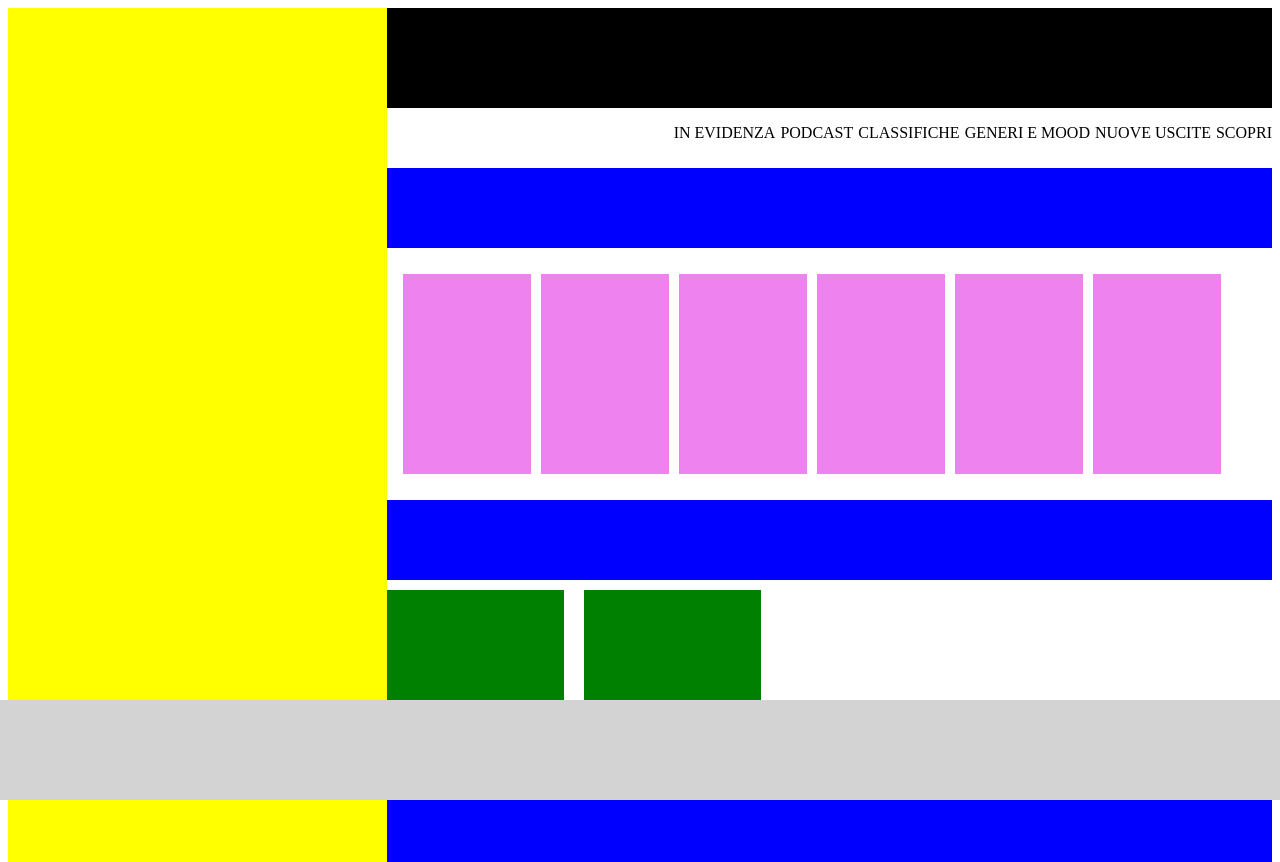
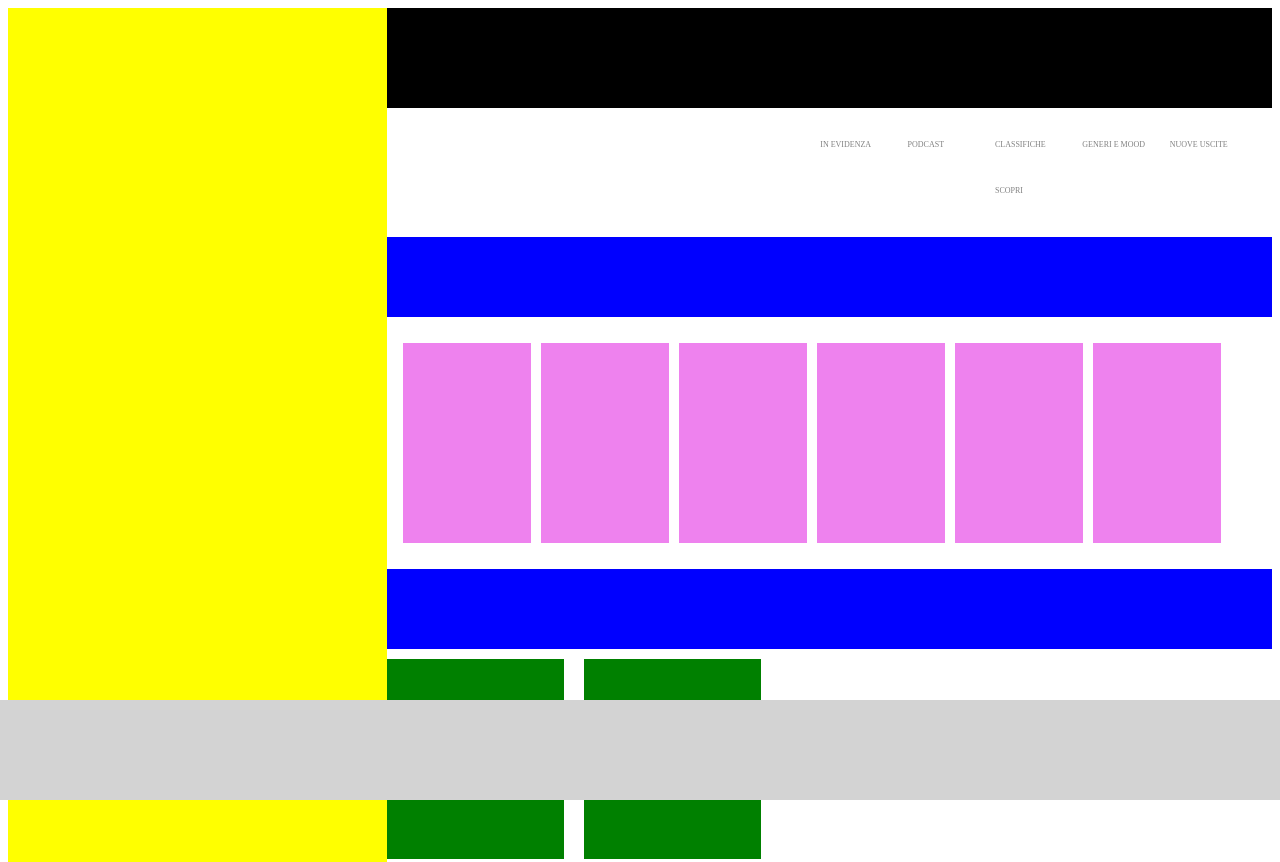
Before and after one commit to dariosanacuore/html-css-spotifyweb, a plain HTML site: page index.html in a window 1280 px wide. Shown: the top 862 px of the page. Drawn offline with Linux system fonts and the light colour scheme.

Commit message:
feat:Aggiunto menù

```diff
--- a/css/style.css
+++ b/css/style.css
@@ -41,6 +41,14 @@ header {
     justify-content: center;
     gap: 5px;
     list-style: none;
+}
+
+.menu ul li {
+    width:10%;
+    padding: 16px;
+    font-size: 0.5rem;
+    color: gray;
+    white-space: nowrap;
 }
 
 .bg-gray {
```
